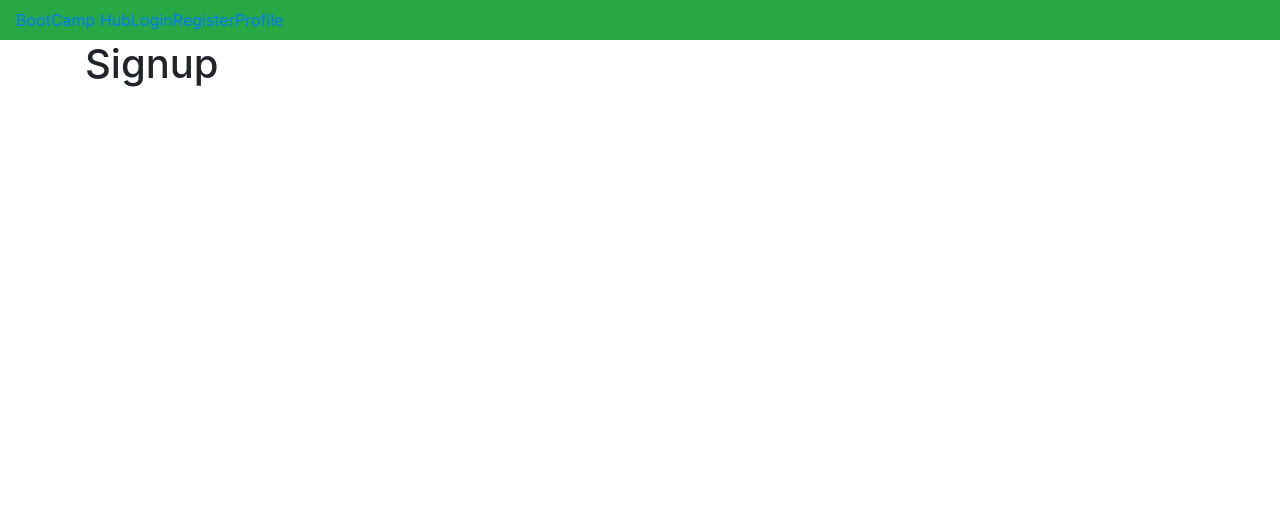
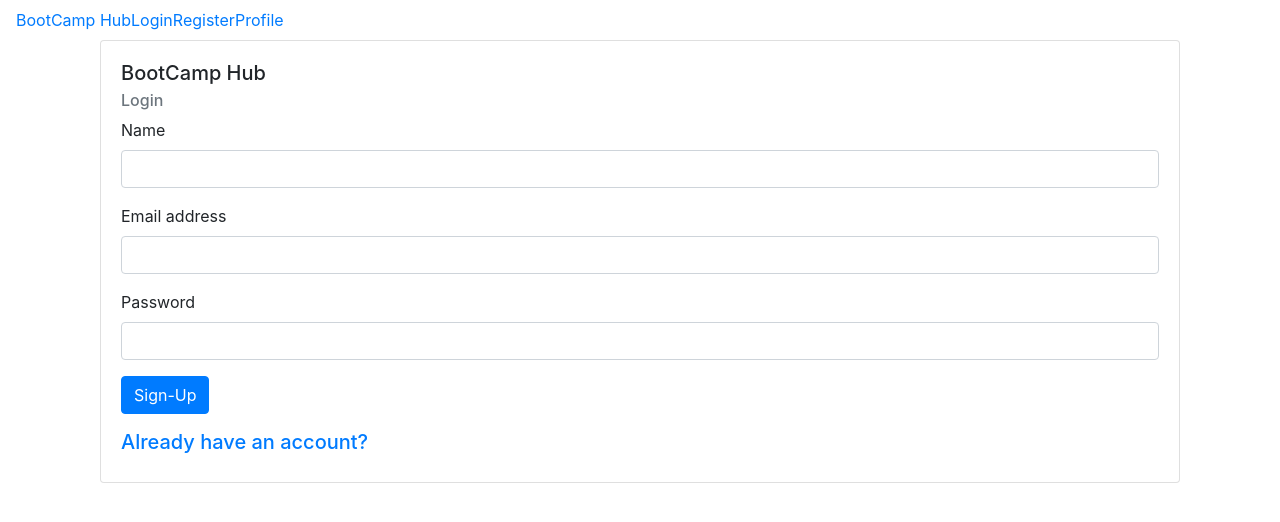
Before and after one commit to tglennd90/BCH, a React (Create React App) app in the folder client/: page /signup in a window 1280 px wide. Shown: the top 522 px of the page. Built offline with nearby package versions, Linux system fonts and the light colour scheme; the HTML template or start-up script is replaced by a standard one.

Commit message:
Login & Signup Pages Added

```diff
--- a/client/src/components/Navbar.js
+++ b/client/src/components/Navbar.js
@@ -4,7 +4,7 @@ import { Link } from 'react-router-dom';
 
 const Navigation = () => {
     return(
-        <Navbar collapseOnSelect expand="lg" bg="success">
+        <Navbar collapseOnSelect expand="lg">
             <Link to="/">BootCamp Hub</Link>
             <Navbar.Toggle aria-controls="responsive-navbar-nav" />
             <Navbar.Collapse id="responsive-navbar-nav">
--- a/client/src/components/screens/Login.js
+++ b/client/src/components/screens/Login.js
@@ -1,8 +1,37 @@
 import React from 'react';
+import { Container, Card, Form, Button } from 'react-bootstrap';
+import { Link } from 'react-router-dom';
 
 const Login = () => {
     return (
-        <h1>Login</h1>
+        <Container>
+            <Card>
+                <Card.Body>
+                    <Card.Title>BootCamp Hub</Card.Title>
+                    <Card.Subtitle className="mb-2 text-muted">Login</Card.Subtitle>
+                    <Card.Text>
+                        <Form>
+                            <Form.Group controlId="formBasicEmail">
+                                <Form.Label>Email address</Form.Label>
+                                <Form.Control type="email" />
+                            </Form.Group>
+                            <Form.Group controlId="formBasicPassword">
+                                <Form.Label>Password</Form.Label>
+                                <Form.Control type="password" />
+                            </Form.Group>
+                            <Button type="submit">
+                                Log-In
+                            </Button>
+                        </Form>
+                    </Card.Text>
+                    <h5>
+                        <Link to="/signup">Don't have an account yet?</Link>
+                    </h5>
+                    {/* <Card.Link href="#">Card Link</Card.Link> */}
+                    {/* <Card.Link href="#">Another Link</Card.Link> */}
+                </Card.Body>
+            </Card>
+        </Container>
     )
 }
 
--- a/client/src/components/screens/Signup.js
+++ b/client/src/components/screens/Signup.js
@@ -1,8 +1,41 @@
 import React from 'react';
+import { Container, Card, Form, Button } from 'react-bootstrap';
+import { Link } from 'react-router-dom';
 
 const Signup = () => {
     return (
-        <h1>Signup</h1>
+        <Container>
+            <Card>
+                <Card.Body>
+                    <Card.Title>BootCamp Hub</Card.Title>
+                    <Card.Subtitle className="mb-2 text-muted">Login</Card.Subtitle>
+                    <Card.Text>
+                        <Form>
+                            <Form.Group controlId="formBasicText">
+                                <Form.Label>Name</Form.Label>
+                                <Form.Control type="text" />
+                            </Form.Group>
+                            <Form.Group controlId="formBasicEmail">
+                                <Form.Label>Email address</Form.Label>
+                                <Form.Control type="email" />
+                            </Form.Group>
+                            <Form.Group controlId="formBasicPassword">
+                                <Form.Label>Password</Form.Label>
+                                <Form.Control type="password" />
+                            </Form.Group>
+                            <Button type="submit">
+                                Sign-Up
+                            </Button>
+                        </Form>
+                    </Card.Text>
+                    <h5>
+                        <Link to="/login">Already have an account?</Link>
+                    </h5>
+                    {/* <Card.Link href="#">Card Link</Card.Link> */}
+                    {/* <Card.Link href="#">Another Link</Card.Link> */}
+                </Card.Body>
+            </Card>
+        </Container>
     )
 }
 
```
